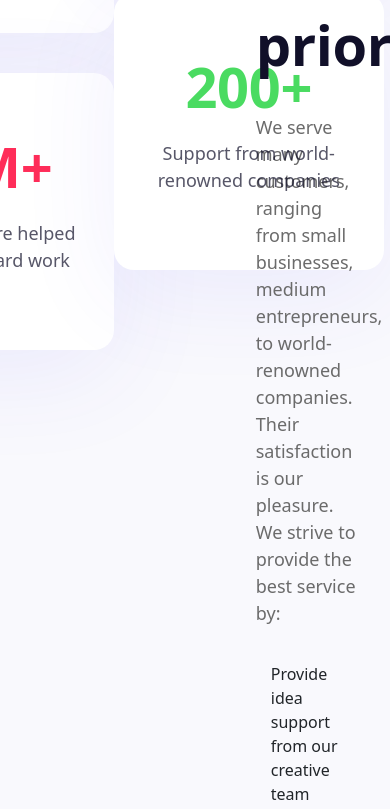
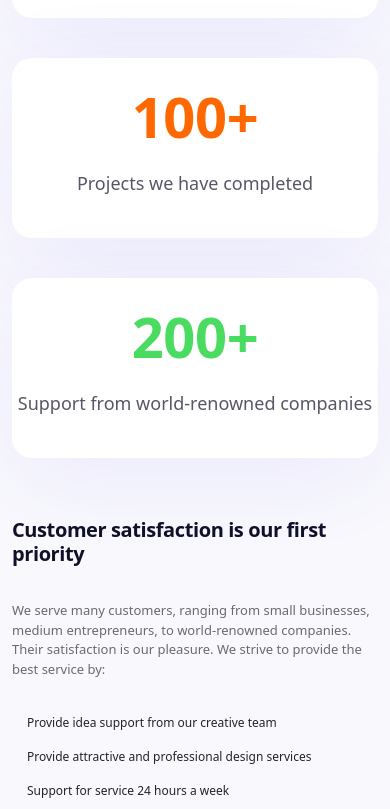
Before and after one commit to MuhammadazizEsonboyev/Creative_agency, a plain HTML site: page index.html in a window 390 px wide. Shown: the part 4311-5120 px from the top of the page. Drawn offline with nearby package versions, Linux system fonts and the light colour scheme.

Commit message:
Quvonchbek

```diff
--- a/index.css
+++ b/index.css
@@ -192,7 +192,6 @@ span {
 }
 
 /* Quvonchbek */
-
 h1,
 h2,
 h3,
@@ -361,4 +360,66 @@ a {
     color: #FFFFFF;
 }
 
+.res-quvonchbek {
+    display: flex;
+    justify-content: center;
+}
+
+@media (max-width: 575px) {
+    .res-quvonchbek {
+        display: block;
+    }
+
+    .mt---- {
+        margin: 0;
+    }
+
+    .k-text-quvonchbek,
+    .poragraf-quvonchbek {
+        width: auto;
+    }
+
+    .card-quvonchbek {
+        width: 100%;
+        text-align: center;
+        padding: 25px 0 25px 0;
+        margin-top: 40px;
+    }
+
+    .quvonchbek-main {
+        padding-top: 30px;
+        padding-bottom: 55px;
+    }
+
+    .heading-quvonchbek {
+        font-size: 20px;
+        margin-top: 60px;
+    }
+
+    .txt-quvonchbek {
+        font-size: 13px;
+    }
+
+    .p-quvonchbek {
+        font-size: 12px;
+    }
+
+    .fa-solid {
+        font-size: 14px;
+    }
+
+    .space-quvonchbek {
+        font-size: 16px;
+        margin-top: 55px;
+    }
+
+    .h1-quvonchbek {
+        font-size: 24px;
+    }
+
+    .big-card-quvonchbek,
+    .min-card-quvonchbek {
+        margin-bottom: 1.5rem;
+    }
+}
 /* Quvonchbek */
--- a/index.html
+++ b/index.html
@@ -150,9 +150,9 @@
     <main class="quvonchbek-main">
         <div class="container">
             <div class="row justify-content-around">
-                <div class="col-6">
-                    <div class="d-flex justify-content-center position-quvonchbek">
-                        <div class="all-cards-quvonchbek ">
+                <div class="col-12 col-sm-6">
+                    <div class="res-quvonchbek">
+                        <div class="all-cards-quvonchbek">
                             <div class="card-quvonchbek mt-quvonchbek">
                                 <h1 class="k-text-quvonchbek c1-quvonchbek">70K+</h1>
                                 <p class="poragraf-quvonchbek">We have more than customers</p>
@@ -174,7 +174,7 @@
                         </div>
                     </div>
                 </div>
-                <div class="col-4">
+                <div class="col-12 col-sm-4">
                     <h1 class="heading-quvonchbek">Customer <br class="d-none d-sm-block"> satisfaction is <br
                             class="d-none d-sm-block"> our first priority</h1>
                     <p class="txt-quvonchbek">We serve many customers, ranging from small businesses, medium
@@ -213,7 +213,7 @@
                 </div>
             </div>
             <div class="row justify-content-center">
-                <div class="col-3">
+                <div class="col-12 col-sm-3">
                     <div class="min-card-quvonchbek bg-1 mb-4">
                         <p class="card-txt-quvonchbek">Front working space</p>
                     </div>
@@ -221,7 +221,7 @@
                         <p class="card-txt-quvonchbek">Front working space</p>
                     </div>
                 </div>
-                <div class="col-3">
+                <div class="col-12 col-sm-3">
                     <div class="big-card-quvonchbek bg-3 mb-4">
                         <p class="card-txt-quvonchbek">Front working space</p>
                     </div>
@@ -229,7 +229,7 @@
                         <p class="card-txt-quvonchbek">Front working space</p>
                     </div>
                 </div>
-                <div class="col-3">
+                <div class="col-12 col-sm-3">
                     <div class="min-card-quvonchbek bg-5 mb-4">
                         <p class="card-txt-quvonchbek">Front working space</p>
                     </div>
```
